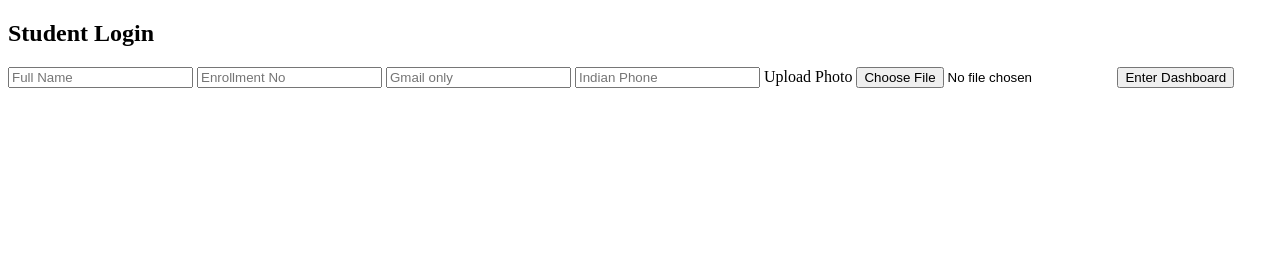
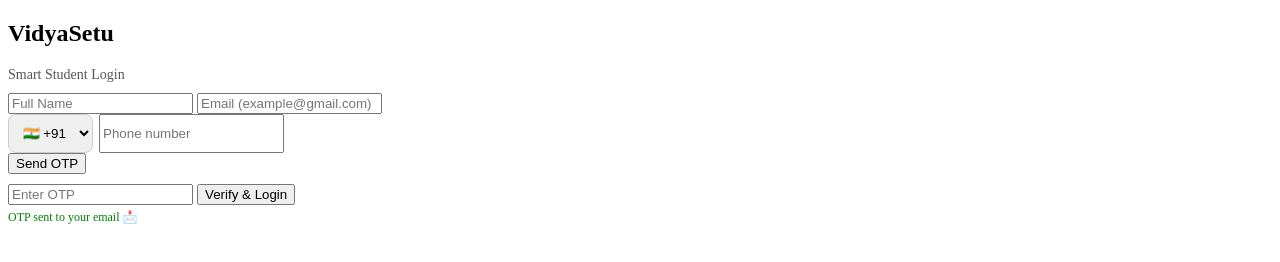
Before and after one commit to adityaghodke17/VidyaSetu, a plain HTML site: page login.html in a window 1280 px wide. Drawn offline with Linux system fonts and the light colour scheme.

Commit message:
Update login.html

```diff
--- a/login.html
+++ b/login.html
@@ -1,32 +1,36 @@
 <!DOCTYPE html>
 <html lang="en">
 <head>
-  <meta charset="UTF-8">
-  <title>Login | VidhyaSetu</title>
-  <meta name="viewport" content="width=device-width, initial-scale=1">
-  <link rel="stylesheet" href="style.css">
+    <meta charset="UTF-8">
+    <title>VidyaSetu | Login</title>
+    <link rel="stylesheet" href="style.css">
+</head>
+<body>
 
-  <script>
-    if (localStorage.getItem("loggedIn") === "true") {
-      location.href = "dashboard.html";
-    }
-  </script>
-</head>
-<body class="login-body">
+<div class="login-container" id="loginBox">
+    <h2>VidyaSetu</h2>
+    <p class="login-sub">Smart Student Login</p>
 
-<div class="login-card">
-  <h2>Student Login</h2>
+    <input type="text" id="studentName" placeholder="Full Name">
 
-  <input id="name" placeholder="Full Name">
-  <input id="enroll" placeholder="Enrollment No">
-  <input id="email" placeholder="Gmail only">
-  <input id="phone" placeholder="Indian Phone">
+    <input type="text" id="studentEmail" placeholder="Email (example@gmail.com)">
 
-  <label>Upload Photo</label>
-  <input type="file" id="photoInput" accept="image/*">
-  <img id="photoPreview">
+    <div class="phone-box">
+        <select id="countryCode">
+            <option value="+91">🇮🇳 +91</option>
+            <option value="+1">🇺🇸 +1</option>
+            <option value="+44">🇬🇧 +44</option>
+        </select>
+        <input type="text" id="studentPhone" placeholder="Phone number">
+    </div>
 
-  <button onclick="login()">Enter Dashboard</button>
+    <button onclick="sendOTP()">Send OTP</button>
+
+    <div class="otp-box hidden" id="otpBox">
+        <input type="text" id="otpInput" placeholder="Enter OTP">
+        <button onclick="verifyOTP()">Verify & Login</button>
+        <p class="otp-msg">OTP sent to your email 📩</p>
+    </div>
 </div>
 
 <script src="script.js"></script>
```
